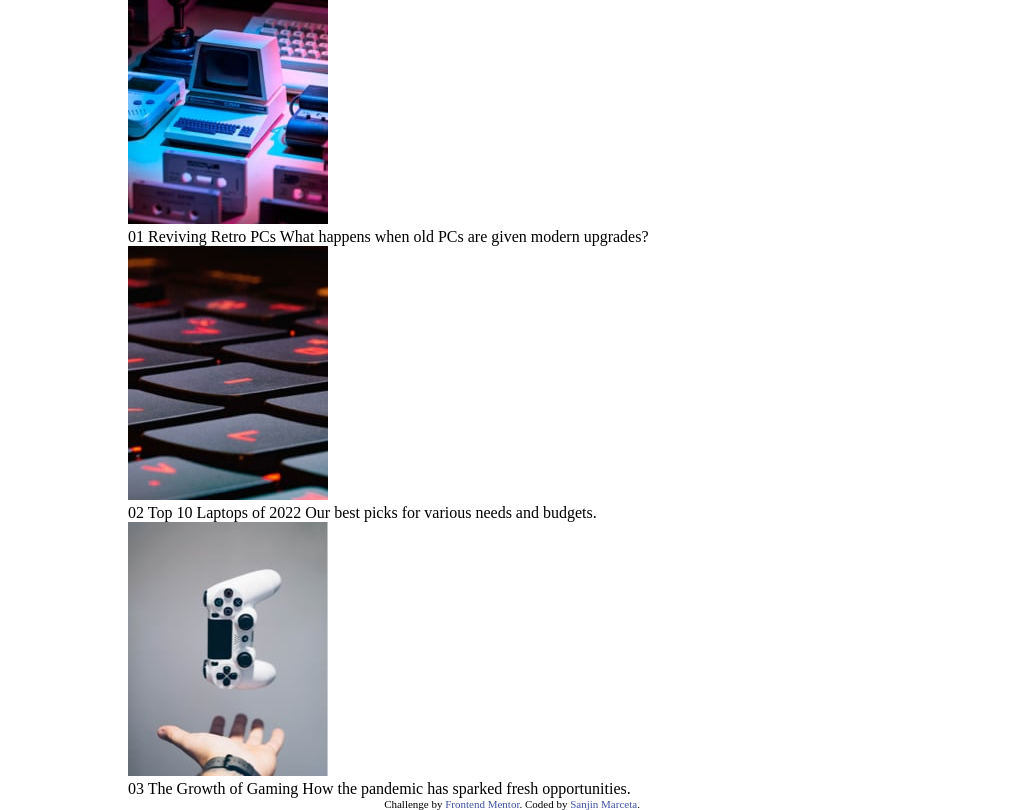
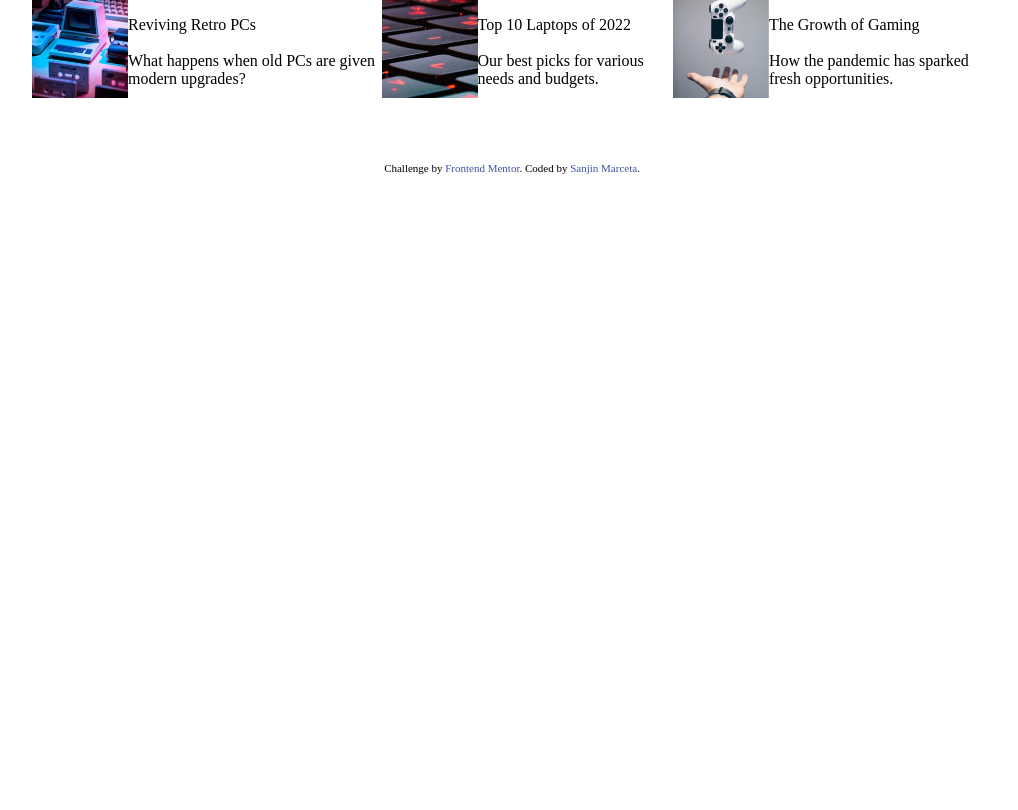
Before and after one commit to smarceta-dev/news-homepage-main, a website: page index.html in a window 1280 px wide. Shown: the part 604-1414 px from the top of the page, without its empty margins (128-1146 px from the left). After the commit the page ends 800 px from the top, so only its background shows below. Drawn offline with Linux system fonts and the light colour scheme.

Commit message:
Setup bottom article layout

```diff
--- a/css/style.css
+++ b/css/style.css
@@ -12,6 +12,7 @@ html {
     flex-direction: column;
     align-items: center;
     justify-content: center;
+    width: 100%;
 }
 
 navigation {
@@ -21,14 +22,15 @@ navigation {
     display: flex;
     align-items: center;
     justify-content: space-between;
-    width: 60%;
+    width: 75%;
+
 }
 
 .nav-links{
     display: flex;
     align-items: center;
     justify-content: space-evenly;
-    flex: 0 0 36%;
+    flex: 0 0 44%;
 
 }
 
@@ -44,7 +46,8 @@ main {
     display: flex;
     align-items: center;
     justify-content: center;
-    width: 60%;
+    width: 75%;
+
 }
 
 
@@ -52,3 +55,29 @@ main {
 .desktop-img {
     width: 40rem;
 }
+
+
+
+.articles-container {
+    display: flex;
+    align-items: center;
+    justify-content: center;
+    margin-bottom: 4rem;
+}
+.article-item-container {
+    display: flex;
+}
+.article-item-text-container {
+    display: flex;
+    flex-direction: column;
+    justify-content: space-around;
+}
+
+.article-image{
+    width: 6rem;
+    height: 8rem;
+}
+
+.article-text {
+    font-size: 1rem;
+}
--- a/index.html
+++ b/index.html
@@ -69,29 +69,31 @@
       </aside>
 
       <section class="articles-container">
-        <div>
-          <img src="assets/images/image-retro-pcs.jpg" alt="retro pc">
-          <p>
+        <div class="article-item-container">
+          <img src="assets/images/image-retro-pcs.jpg" alt="retro pc" class="article-image">
+        <div class="article-item-text-container">
           <span class="article-number">01</span>
           <span class="article-title">Reviving Retro PCs</span>
           <span class="article-content">What happens when old PCs are given modern upgrades?</span>
-        </p>
         </div>
-        <div>
-          <img src="assets/images/image-top-laptops.jpg" alt="retro pc">
-          <p>
+        </div>
+
+        <div class="article-item-container">
+          <img src="assets/images/image-top-laptops.jpg" alt="retro pc" class="article-image">
+          <div class="article-item-text-container">
             <span class="article-number">02</span>
             <span class="article-title">Top 10 Laptops of 2022</span>
             <span class="article-content">Our best picks for various needs and budgets.</span>
-          </p>
+          </div>
         </div>
-        <div>
-          <img src="assets/images/image-gaming-growth.jpg" alt="retro pc">
-          <p>
+        <div class="article-item-container">
+          <img src="assets/images/image-gaming-growth.jpg" alt="retro pc" class="article-image">
+
+          <div class="article-item-text-container">
             <span class="article-number">03</span>
             <span class="article-title">The Growth of Gaming</span>
             <span class="article-content">How the pandemic has sparked fresh opportunities.</span>
-        </p>
+          </div>
         </div>
       </section>
       </div>
```
